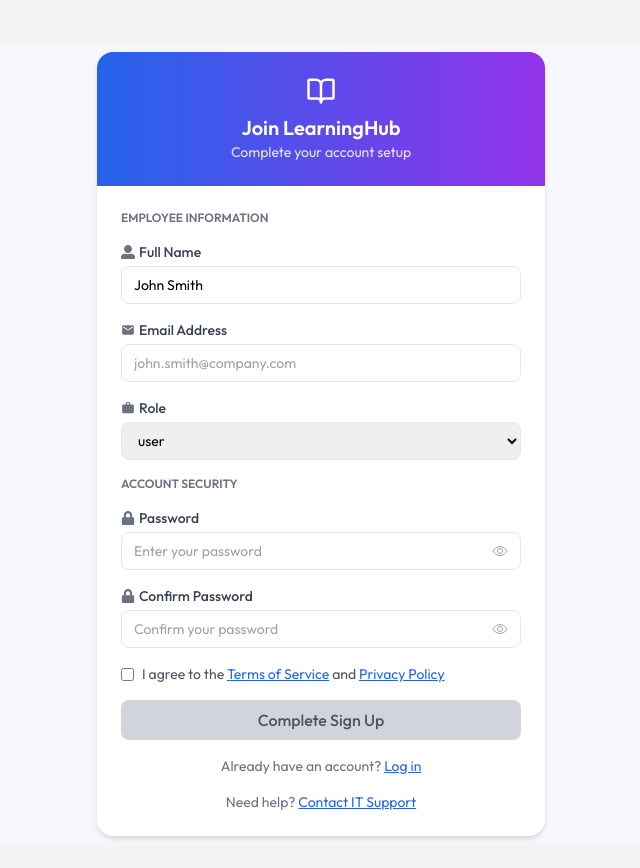
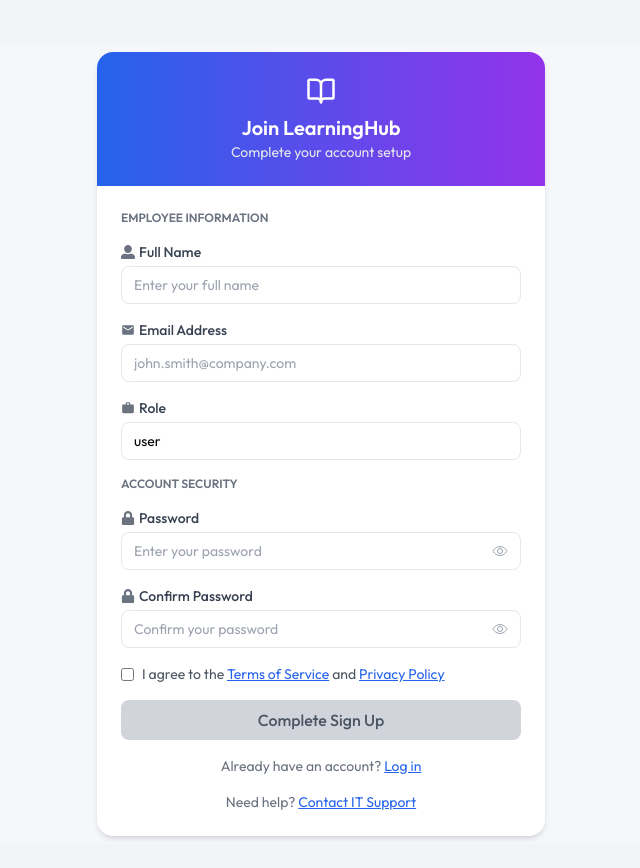
Before and after one commit to Manish-nerdmine/lms-user-portal, a React (Vite) app in the folder frontend/: page /signup in a window 1280 px wide. Shown: the whole page, without its empty margins (319-959 px from the left). Built offline with nearby package versions, Linux system fonts and the light colour scheme.

Commit message:
prefield resolve

```diff
--- a/frontend/src/Pages/Signup.jsx
+++ b/frontend/src/Pages/Signup.jsx
@@ -1,9 +1,9 @@
-import React, { useState } from "react";
+import React, { useState, useEffect } from "react";
 import { FaUserAlt, FaLock } from "react-icons/fa";
 import { MdEmail, MdWork } from "react-icons/md";
 import { IoEyeOffOutline, IoEyeOutline } from "react-icons/io5";
 import { LuBookOpen } from "react-icons/lu";
-import { useNavigate } from "react-router-dom";
+import { useNavigate, useLocation } from "react-router-dom";
 import axios from "axios";
 import { ToastContainer, toast } from "react-toastify";
 import "react-toastify/dist/ReactToastify.css";
@@ -14,13 +14,35 @@ const Sign = () => {
   const [agree, setAgree] = useState(false);
 
   // form states
-  const [fullName, setFullName] = useState("John Smith");
+  const [fullName, setFullName] = useState("");
   const [email, setEmail] = useState("");
   const [role, setRole] = useState("user");
   const [password, setPassword] = useState("");
   const [confirmPassword, setConfirmPassword] = useState("");
+
   const navigate = useNavigate();
+  const location = useLocation();
 
+  // Prefill form using query params
+  useEffect(() => {
+    const params = new URLSearchParams(location.search);
+
+    const preName = params.get("name");
+    const preEmail = params.get("email");
+    const preRole = params.get("role");
+
+    if (preName) setFullName(preName);
+    if (preEmail) setEmail(preEmail);
+    if (preRole) setRole(preRole);
+
+    console.log("Prefilled from URL:", {
+      name: preName,
+      email: preEmail,
+      role: preRole,
+    });
+  }, [location.search]);
+
+  //  Handle Submit
   const handleSubmit = async (e) => {
     e.preventDefault();
 
@@ -34,8 +56,6 @@ const Sign = () => {
       email,
       password,
       role,
-      groupId: "657e902c4b628d1f0fc8f09",
-      departmentId: "657e902c4b628d1f0fc8f09",
       isTermsAccepted: agree,
     };
 
@@ -44,7 +64,9 @@ const Sign = () => {
         "http://195.35.21.108:3002/auth/api/v1/employment/signup",
         newUser
       );
+
       console.log("API Response:", res.data);
+
       toast.success("Account created successfully!");
       navigate("/login");
     } catch (error) {
@@ -52,8 +74,9 @@ const Sign = () => {
 
       const msg = error.response?.data?.message;
       if (Array.isArray(msg)) {
-        // Backend returns array of errors
-        toast.error(msg.map((err) => `${err.field || ""}: ${err.error || err}`).join("\n"));
+        toast.error(
+          msg.map((err) => `${err.field || ""}: ${err.error || err}`).join("\n")
+        );
       } else if (typeof msg === "object") {
         toast.error(JSON.stringify(msg));
       } else {
@@ -77,7 +100,9 @@ const Sign = () => {
 
         {/* Form */}
         <form className="p-6 space-y-4" onSubmit={handleSubmit}>
-          <p className="text-xs font-semibold text-gray-500">EMPLOYEE INFORMATION</p>
+          <p className="text-xs font-semibold text-gray-500">
+            EMPLOYEE INFORMATION
+          </p>
 
           {/* Full Name */}
           <div>
@@ -90,6 +115,7 @@ const Sign = () => {
               value={fullName}
               onChange={(e) => setFullName(e.target.value)}
               className="w-full border rounded-lg px-3 py-2 text-sm outline-none"
+              placeholder="Enter your full name"
             />
           </div>
 
@@ -108,23 +134,24 @@ const Sign = () => {
             />
           </div>
 
-          {/* Role Dropdown */}
+          {/* Role as Text Input */}
           <div>
             <label className="flex items-center text-sm font-medium text-gray-700 mb-1 space-x-1">
               <MdWork className="text-gray-500" />
               <span>Role</span>
             </label>
-            <select
+            <input
+              type="text"
               value={role}
               onChange={(e) => setRole(e.target.value)}
+              placeholder="Enter your role (e.g. admin, user, soft)"
               className="w-full border rounded-lg px-3 py-2 text-sm outline-none"
-            >
-              <option value="user">user</option>
-              <option value="admin">admin</option>
-            </select>
+            />
           </div>
 
-          <p className="text-xs font-semibold text-gray-500 mt-6">ACCOUNT SECURITY</p>
+          <p className="text-xs font-semibold text-gray-500 mt-6">
+            ACCOUNT SECURITY
+          </p>
 
           {/* Password */}
           <div>
@@ -210,12 +237,12 @@ const Sign = () => {
           {/* Support */}
           <p className="text-center text-sm text-gray-500 mt-4">
             Already have an account?{" "}
-            <a
+            <span
               onClick={() => navigate("/login")}
               className="text-blue-600 underline cursor-pointer"
             >
               Log in
-            </a>
+            </span>
           </p>
           <p className="text-center text-sm text-gray-500 mt-2">
             Need help?{" "}
```
